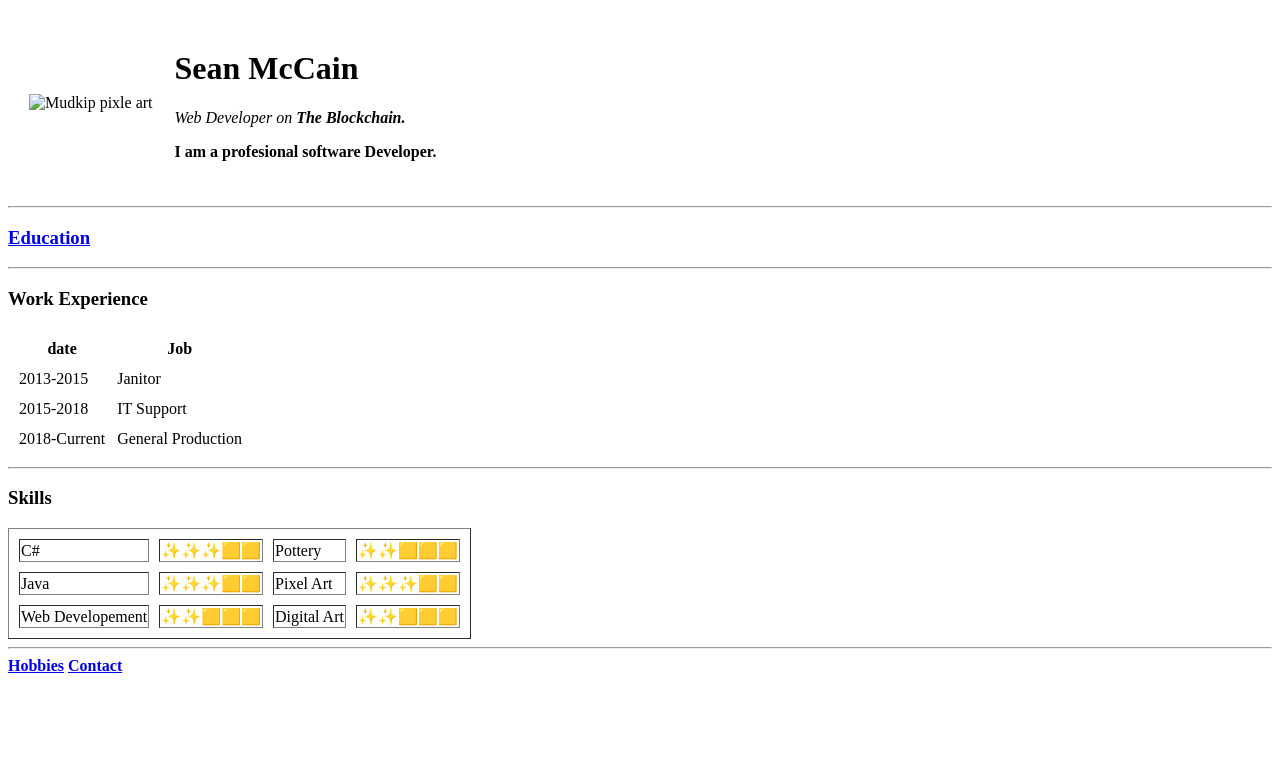
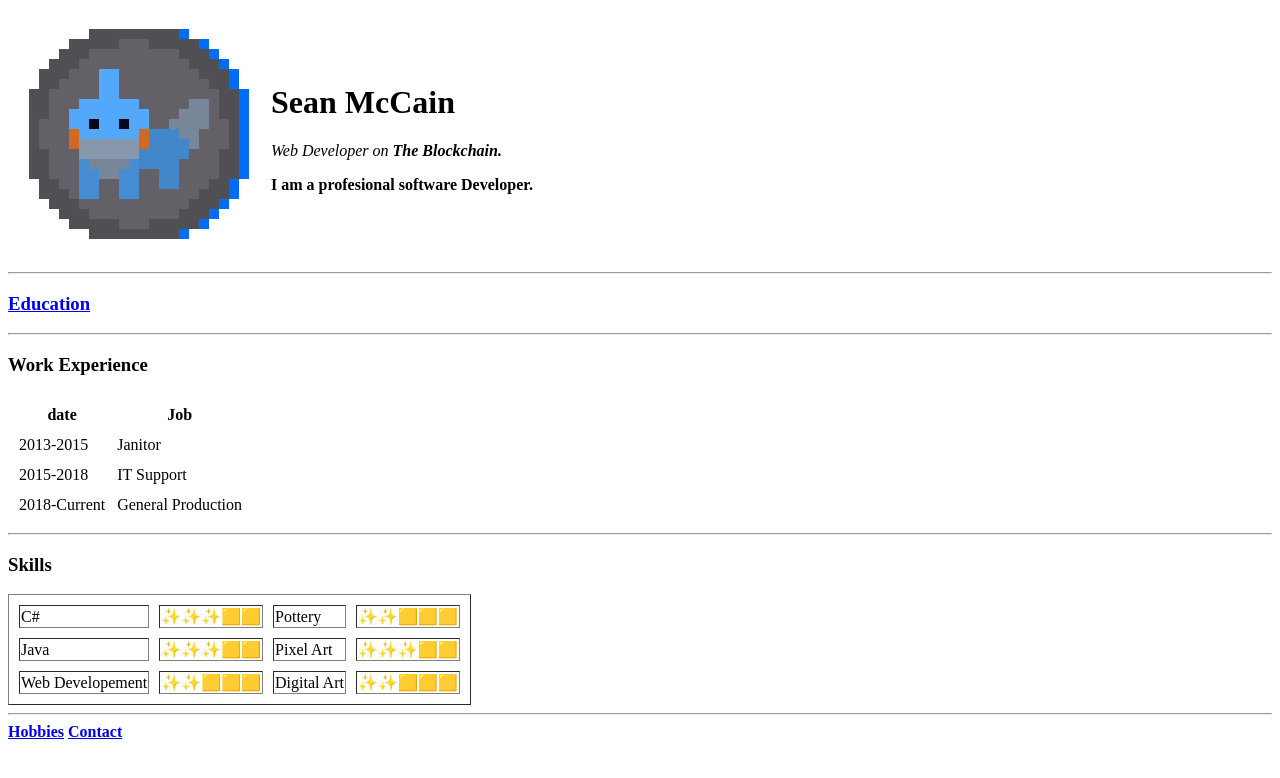
Before and after one commit to SeanMcCain/cv, a plain HTML site: page index.html in a window 1280 px wide. Drawn offline with Linux system fonts and the light colour scheme.

Commit message:
Fix link for Muddy.png

```diff
--- a/index.html
+++ b/index.html
@@ -9,7 +9,7 @@
 <body>
   <table cellspacing="20">
     <tr>
-      <td><img src="Muddy.png" alt="Mudkip pixle art"></td>
+      <td><img src="Images/Muddy.png" alt="Mudkip pixle art"></td>
       <td>
         <h1>Sean McCain</h1>
         <p><em>Web Developer on <strong>The Blockchain.<strong></em></p>
```
